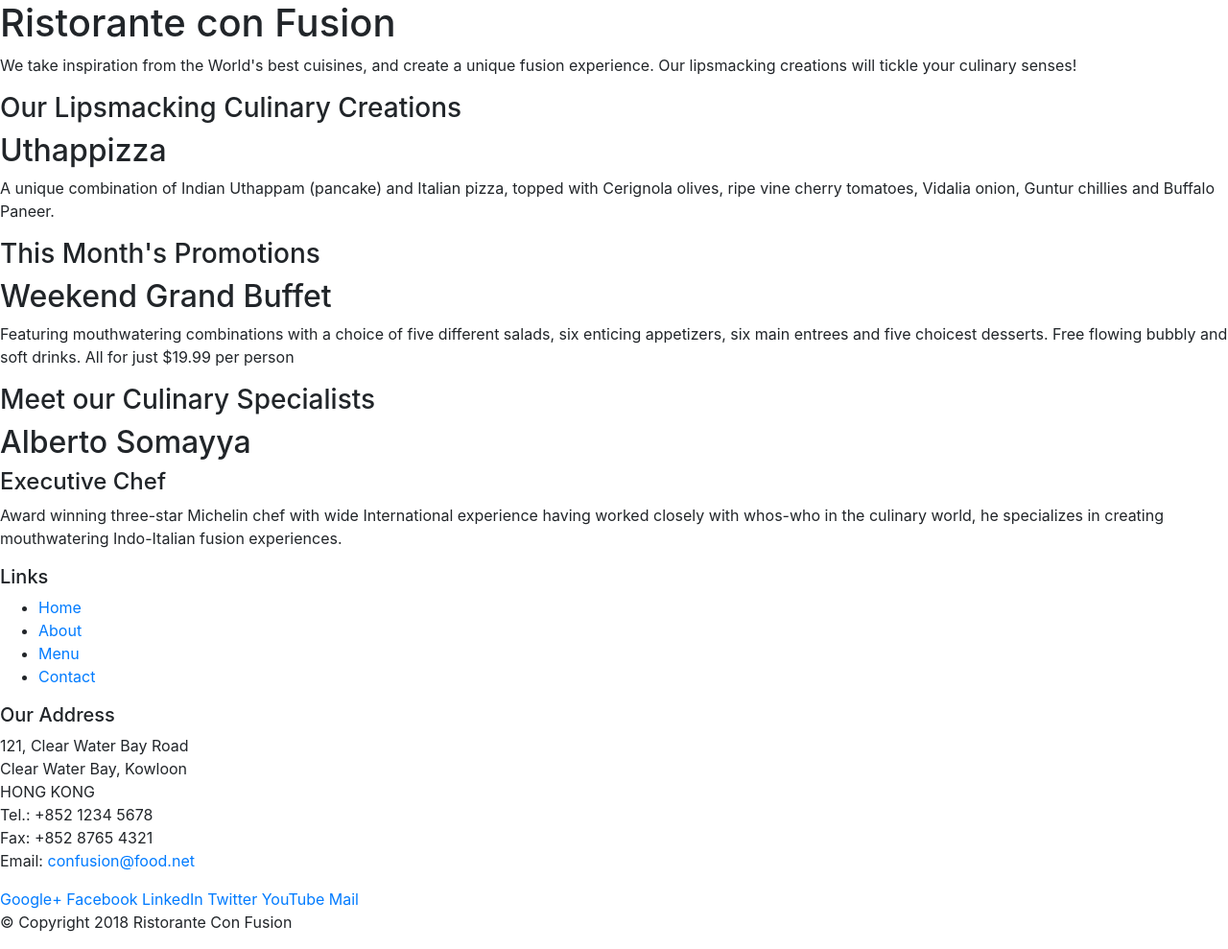
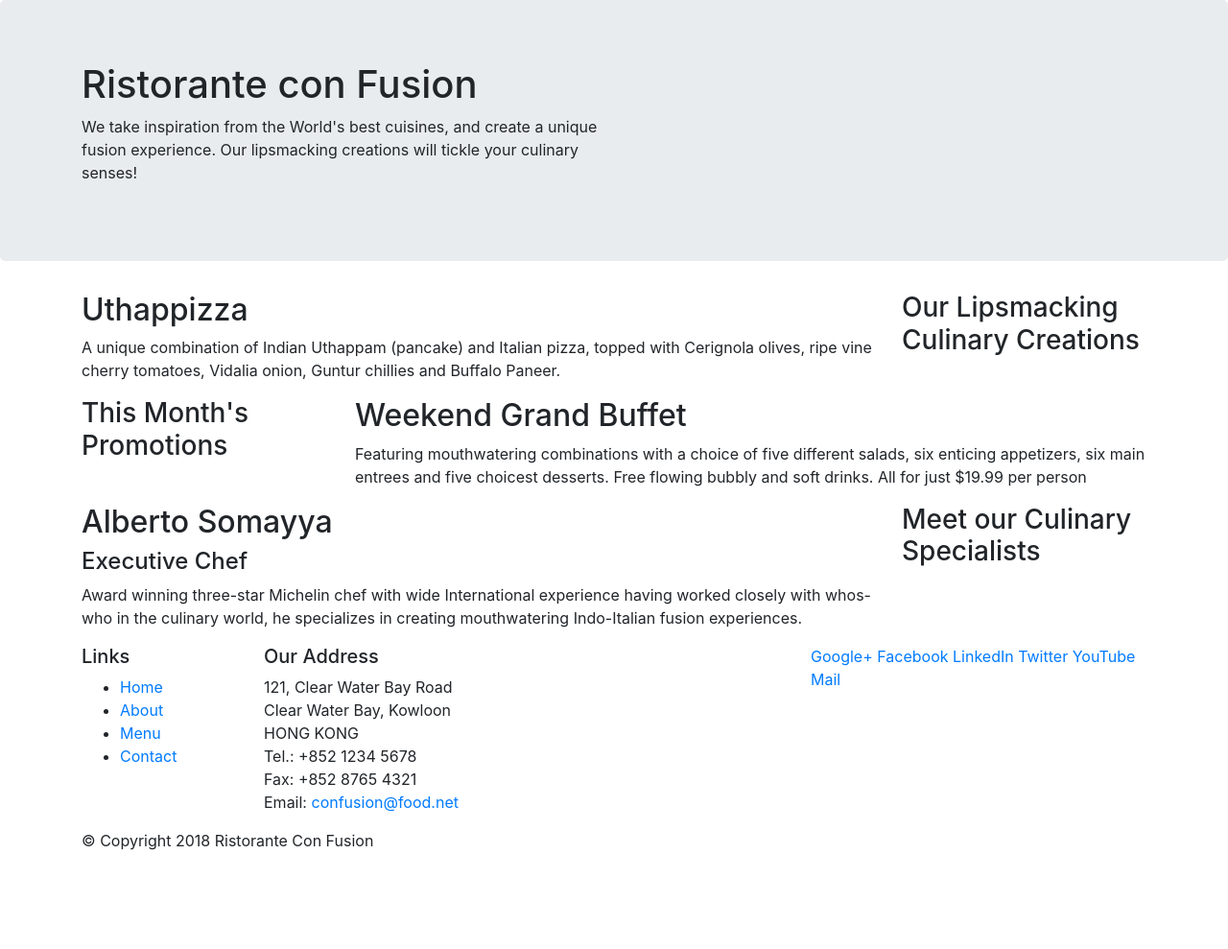
Before and after one commit to thecurtisloucks/conFusion-bootstrap, a website: page index.html in a window 1280 px wide. Shown: the whole page at 96% size. After the commit the page ends 904 px from the top, so only its background shows below. Drawn offline with nearby package versions, Linux system fonts and the light colour scheme.

Commit message:
bootstrap grid part 1

```diff
--- a/index.html
+++ b/index.html
@@ -14,46 +14,46 @@
 
 <body>
 
-    <header>
-        <div>
-            <div>
-                <div>
+    <header class="jumbotron">
+        <div class="container">
+            <div class="row">
+                <div class="col-12 col-sm-6">
                     <h1>Ristorante con Fusion</h1>
                     <p>We take inspiration from the World's best cuisines, and create a unique fusion experience. Our lipsmacking creations will tickle your culinary senses!</p>
                 </div>
-                <div>
+                <div class="col-12 col-sm">
                 </div>
             </div>
         </div>
     </header>
 
-    <div>
-        <div>
-            <div>
+    <div class="container">
+        <div class="row">
+            <div class="col-12 col-sm-4 order-sm-last col-md-3">
                 <h3>Our Lipsmacking Culinary Creations</h3>
             </div>
-            <div>
+            <div class="col col-sm order-sm-first col-md">
                 <h2>Uthappizza</h2>
                 <p>A unique combination of Indian Uthappam (pancake) and Italian pizza, topped with Cerignola olives, ripe vine cherry tomatoes, Vidalia onion, Guntur chillies and Buffalo Paneer.</p>
             </div>
         </div>
 
 
-        <div>
-            <div>
+        <div class="row">
+            <div class="col-12 col-sm-4 col-md-3">
                 <h3>This Month's Promotions</h3>
             </div>
-            <div>
+            <div class="col col-sm col-md">
                 <h2>Weekend Grand Buffet</h2>
                 <p>Featuring mouthwatering combinations with a choice of five different salads, six enticing appetizers, six main entrees and five choicest desserts. Free flowing bubbly and soft drinks. All for just $19.99 per person </p>
             </div>
         </div>
 
-        <div>
-            <div>
+        <div class="row">
+            <div class="col-12 col-sm-4 order-sm-last col-md-3">
                 <h3>Meet our Culinary Specialists</h3>
             </div>
-            <div>
+            <div class="col col-sm order-sm-first col-md">
                 <h2>Alberto Somayya</h2>
                 <h4>Executive Chef</h4>
                 <p>Award winning three-star Michelin chef with wide International experience having worked closely with whos-who in the culinary world, he specializes in creating mouthwatering Indo-Italian fusion experiences. </p>
@@ -62,9 +62,9 @@
     </div>
 
     <footer>
-        <div>
-            <div>
-                <div>
+        <div class="container">
+            <div class="row">
+                <div class="col-4 col-sm-2">
                     <h5>Links</h5>
                     <ul>
                         <li><a href="#">Home</a></li>
@@ -73,7 +73,7 @@
                         <li><a href="#">Contact</a></li>
                     </ul>
                 </div>
-                <div>
+                <div class="col-7 col-sm-5">
                     <h5>Our Address</h5>
                     <address>
 		              121, Clear Water Bay Road<br>
@@ -84,7 +84,7 @@
 		              Email: <a href="mailto:confusion@food.net">confusion@food.net</a>
 		           </address>
                 </div>
-                <div>
+                <div class="col-12 offset-1 col-sm-4">
                     <div>
                         <a href="http://google.com/+">Google+</a>
                         <a href="http://www.facebook.com/profile.php?id=">Facebook</a>
@@ -95,8 +95,8 @@
                     </div>
                 </div>
            </div>
-           <div>
-                <div>
+           <div class="row">
+                <div class="col-auto">
                     <p>© Copyright 2018 Ristorante Con Fusion</p>
                 </div>
            </div>
```
